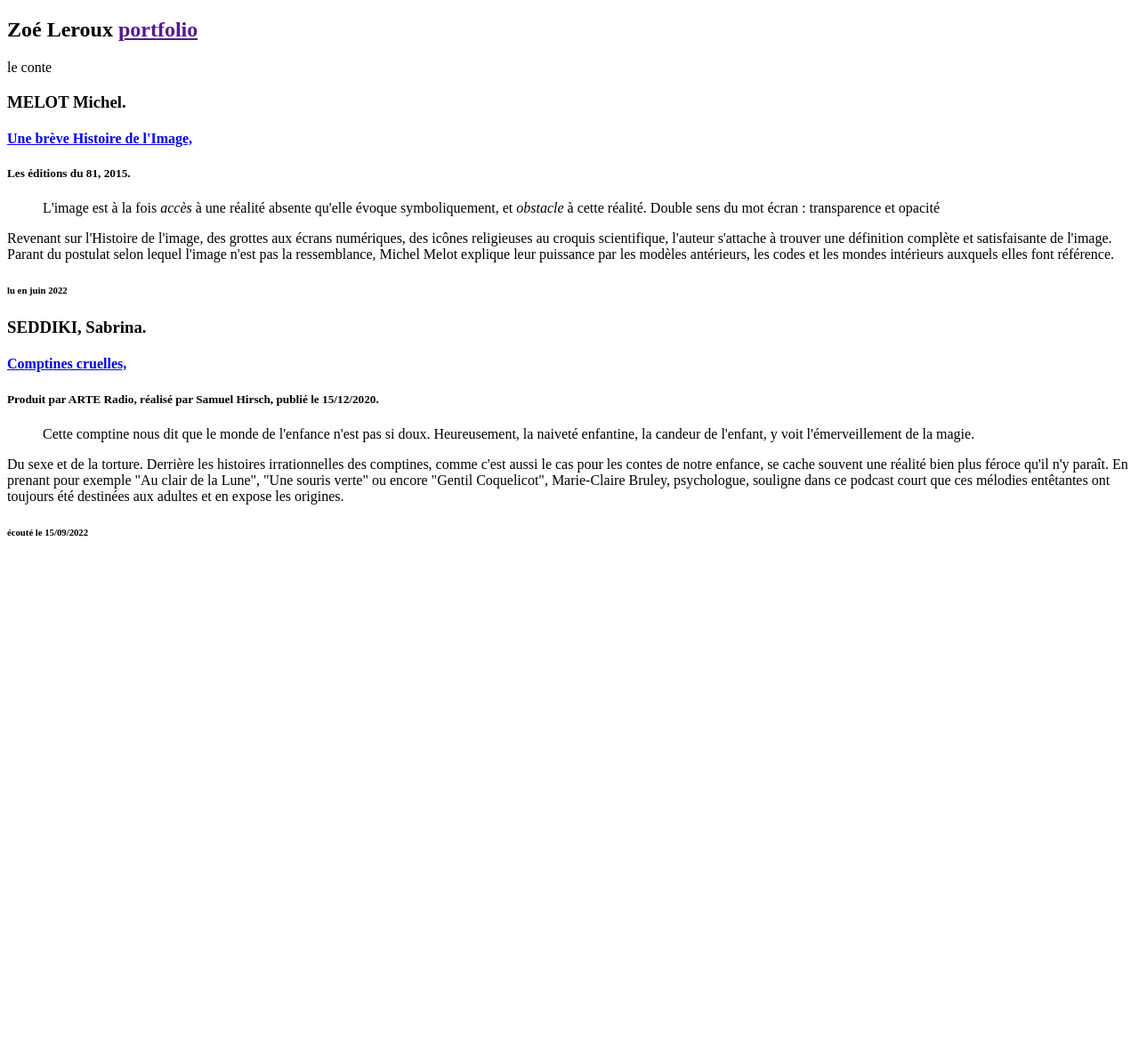
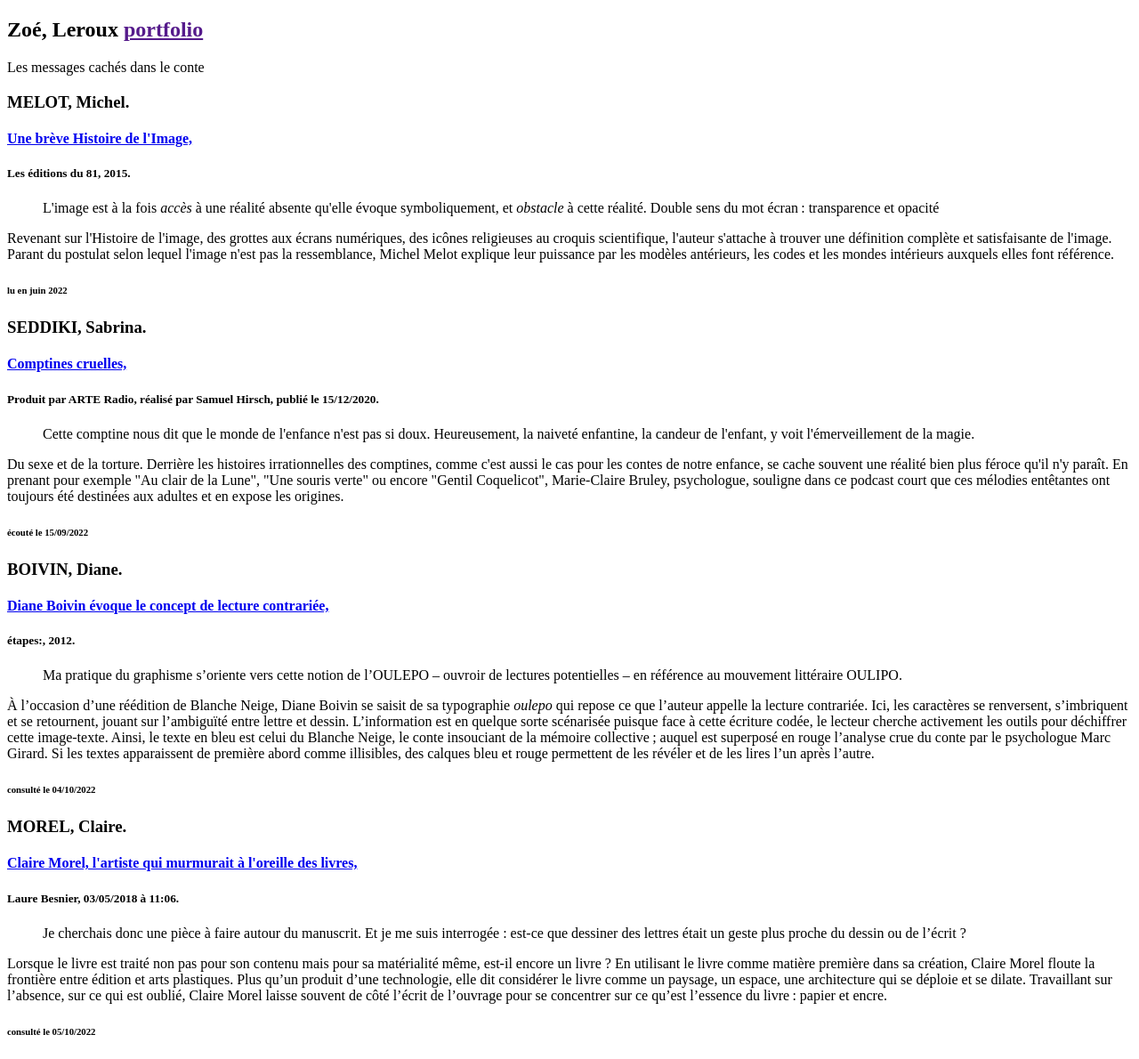
Before and after one commit to zoeleroux/zoeleroux.github.io, a PHP site: page / in a window 1280 px wide. Shown: the whole page at 89% size. Before the commit the page ends 602 px from the top, so only its background shows below. Run offline with PHP 8.4, Linux system fonts and the light colour scheme.

Commit message:
Update articles.php

```diff
--- a/INR_zoe/articles.php
+++ b/INR_zoe/articles.php
@@ -3,7 +3,11 @@
 
   &#8201; = espace fine (avec la ponctuation double (:, !, ?,""))
 
+  &#8239; = espace fine insécable (empèche le passage à la ligne)
+
   tous les codes -> https://www.la-grange.net/w3c/html4.01/sgml/entities.html#h-24.4
+
+
 
 -->
 
@@ -12,11 +16,11 @@
 
   <aside>
     <h2>
-      Zoé Leroux
+      Zoé, Leroux
       <a href="" target="_blank">portfolio</a>
     </h2>
     <p>
-      le conte
+      Les messages cachés dans le conte
     </p>
   </aside>
 
@@ -31,7 +35,7 @@
 
   <article class="filterDiv image">
     <h3>
-      MELOT Michel.
+      MELOT, Michel.
     </h3>
 
     <h4>
@@ -44,7 +48,7 @@
       Les éditions du 81, 2015.
     </h5>
 
-    <blockquote cit="#">L'image est à la fois <em>accès</em> à une réalité absente qu'elle évoque symboliquement, et <em>obstacle</em> à cette réalité. Double sens du mot écran : transparence et opacité</blockquote>
+    <blockquote cit="#">L'image est à la fois <em>accès</em> à une réalité absente qu'elle évoque symboliquement, et <em>obstacle</em> à cette réalité. Double sens du mot écran&#8239;: transparence et opacité</blockquote>
 
     <p>
       Revenant sur l'Histoire de l'image, des grottes aux écrans numériques, des icônes religieuses au croquis scientifique, l'auteur s'attache à trouver une définition complète et satisfaisante de l'image. Parant du postulat selon lequel l'image n'est pas la ressemblance, Michel Melot explique leur puissance par les modèles antérieurs, les codes et les mondes intérieurs auxquels elles font référence.
@@ -98,6 +102,89 @@
 
 
 
+<!--
+     _         _   _      _
+    / \   _ __| |_(_) ___| | ___
+   / _ \ | '__| __| |/ __| |/ _ \
+  / ___ \| |  | |_| | (__| |  __/
+ /_/   \_\_|   \__|_|\___|_|\___|
+ -->
+
+  <article class="filterDiv typographie interactif">
+    <h3>
+      BOIVIN, Diane.
+    </h3>
+
+    <h4>
+      <a href="https://etapes.com/diane-boivin-evoque-le-concept-de-lecture-contrariee/" target="_blank">
+        Diane Boivin évoque le concept de lecture contrariée,
+      </a>
+    </h4>
+
+    <h5>
+      étapes:, 2012.
+    </h5>
+
+    <blockquote cit="https://cargocollective.com/dianeboivin/lecture-relecture">Ma pratique du graphisme s’oriente vers cette notion de l’OULEPO – ouvroir de lectures potentielles – en référence au mouvement littéraire OULIPO.</blockquote>
+
+    <p> À l’occasion d’une réédition de Blanche Neige, Diane Boivin se saisit de sa typographie <em>oulepo</em> qui repose ce que l’auteur appelle la lecture contrariée. Ici, les caractères se renversent, s’imbriquent et se retournent, jouant sur l’ambiguïté entre lettre et dessin. L’information est en quelque sorte scénarisée puisque face à cette écriture codée, le lecteur cherche activement les outils pour déchiffrer cette image-texte. Ainsi, le texte en bleu est celui du Blanche Neige, le conte insouciant de la mémoire collective&#8239;; auquel est superposé en rouge l’analyse crue du conte par le psychologue Marc Girard. Si les textes apparaissent de première abord comme illisibles, des calques bleu et rouge permettent de les révéler et de les lires l’un après l’autre.
+
+    </p>
+
+
+    <h6>
+      consulté le 04/10/2022
+    </h6>
+
+  </article>
+
+
+
+
+
+<!--
+     _         _   _      _
+    / \   _ __| |_(_) ___| | ___
+   / _ \ | '__| __| |/ __| |/ _ \
+  / ___ \| |  | |_| | (__| |  __/
+ /_/   \_\_|   \__|_|\___|_|\___|
+ -->
+
+   <article class="filterDiv imprime art">
+    <h3>
+      MOREL, Claire.
+    </h3>
+
+    <h4>
+      <a href="https://actualitte.com/article/19860/interviews/claire-morel-l-artiste-qui-murmurait-a-l-oreille-des-livres" target="_blank">
+        Claire Morel, l'artiste qui murmurait à l'oreille des livres,
+      </a>
+    </h4>
+
+    <h5>
+      Laure Besnier, 03/05/2018 à 11:06.
+    </h5>
+
+    <blockquote cit="http://www.metaproject.net/fr/articles/author/152/claire-morel">Je cherchais donc une pièce à faire autour du manuscrit. Et je me suis interrogée : est-ce que dessiner des lettres était un geste plus proche du dessin ou de l’écrit ?</blockquote>
+
+    <p>
+      Lorsque le livre est traité non pas pour son contenu mais pour sa matérialité même, est-il encore un livre ? En utilisant le livre comme matière première dans sa création, Claire Morel floute la frontière entre édition et arts plastiques. Plus qu’un produit d’une technologie, elle dit considérer le livre comme un paysage, un espace, une architecture qui se déploie et se dilate. Travaillant sur l’absence, sur ce qui est oublié, Claire Morel laisse souvent de côté l’écrit de l’ouvrage pour se concentrer sur ce qu’est l’essence du livre&#8239;: papier et encre.
+    </p>
+
+
+    <h6>
+      consulté le 05/10/2022
+    </h6>
+
+  </article>
+
+
+
+
+
+
+
+
 
 
 
```
